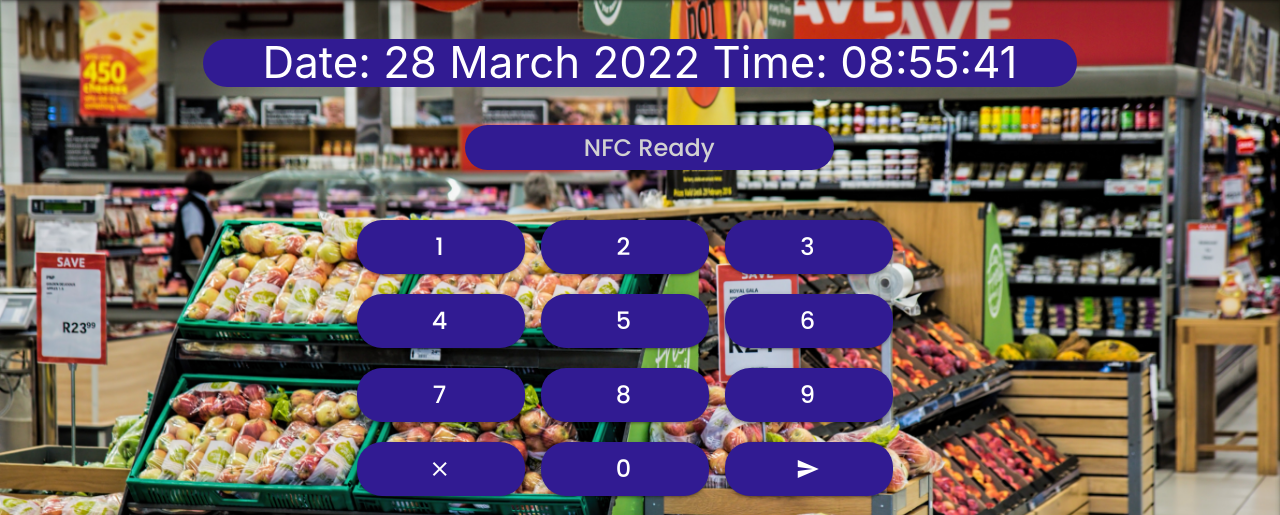
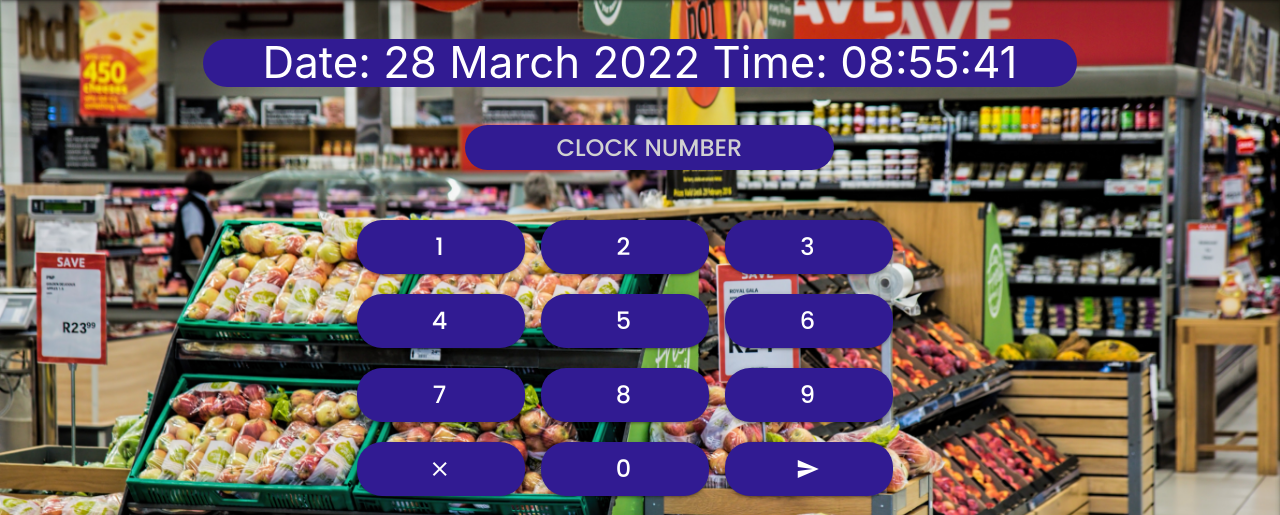
Before and after one commit to lseparatio/zai-clock-in-software, a Flask app: page / in a window 1280 px wide. Shown: the part 64-579 px from the top of the page. Run offline with Flask 2, Linux system fonts and the light colour scheme; some libraries are stand-ins or nearby versions.

Commit message:
Added dinamic placeholder to update when NFC is Ready

```diff
--- a/static/js/index.js
+++ b/static/js/index.js
@@ -42,7 +42,13 @@ document.addEventListener("DOMContentLoaded", function () {
 });
 
 if ('NDEFReader' in window) {
-    /**
+    /*
+    Change placeholder to
+    confirm NFC is ready and working.
+    */
+    document.getElementById("clock-number").placeholder = "NFC READY";
+
+    /*
     This function is checking if NDEF is on
     because at this time NFC in browser is
     suported by Chrome on Android and webview
--- a/templates/index.html
+++ b/templates/index.html
@@ -14,7 +14,7 @@
 
             <div class="row">
                 <div class="col s12 m7 offset-m2  centred">
-                    <input type="text" id="clock-number" name="clock-number" placeholder="NFC Ready" readonly>
+                    <input type="text" id="clock-number" name="clock-number" placeholder="CLOCK NUMBER" readonly>
                     <label for="clock-number" class="visuallyhidden">Clock Number</label>
                 </div>
             </div>
```
